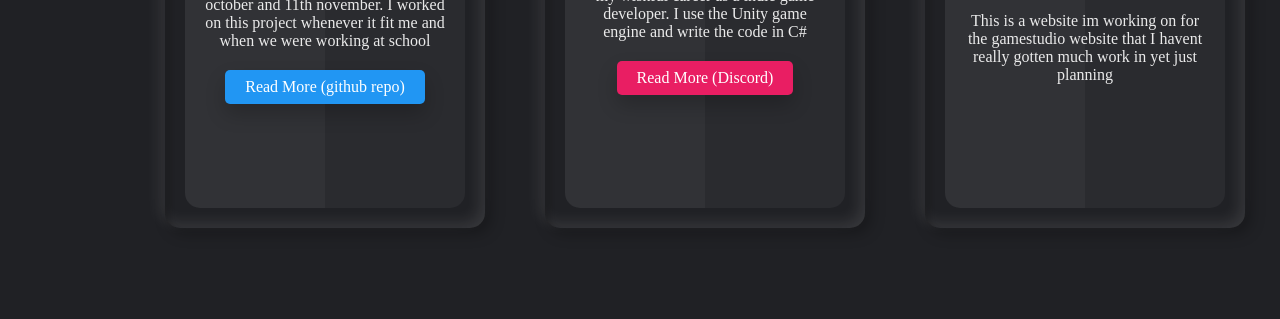
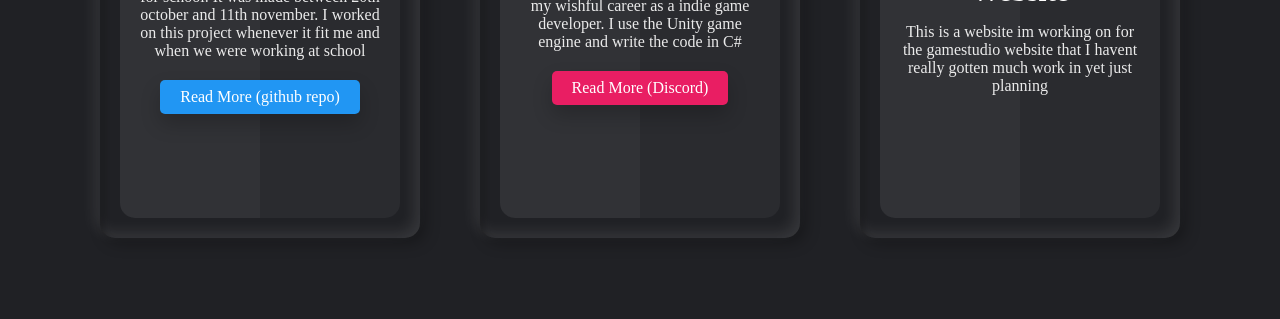
Before and after one commit to Mr-Rush/03.Oppgave-Nettside-, a plain HTML site: page projects.html in a window 1280 px wide. Shown: the part 399-718 px from the top of the page. Drawn offline with Linux system fonts and the light colour scheme.

Commit message:
centered cards

```diff
--- a/css/pojects.css
+++ b/css/pojects.css
@@ -1,6 +1,7 @@
 .cards{
-  margin-left: 130px;
-  /* Moves the cards to the center couldnt figure out a different way to do it*/
+  display: flex;
+  margin-left: auto;
+  margin-right: auto; /*Keeps the cards in the middle*/
 }
 
 body {
@@ -11,7 +12,7 @@ body {
 
 body .container {
   display: flex;
-  justify-content: center;
+  place-items: center;
   align-items: center;
   flex-wrap: wrap;
   max-width: 1200px;
```
